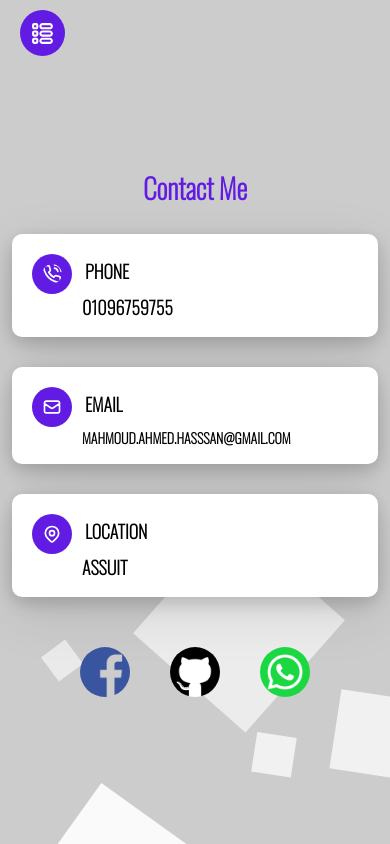
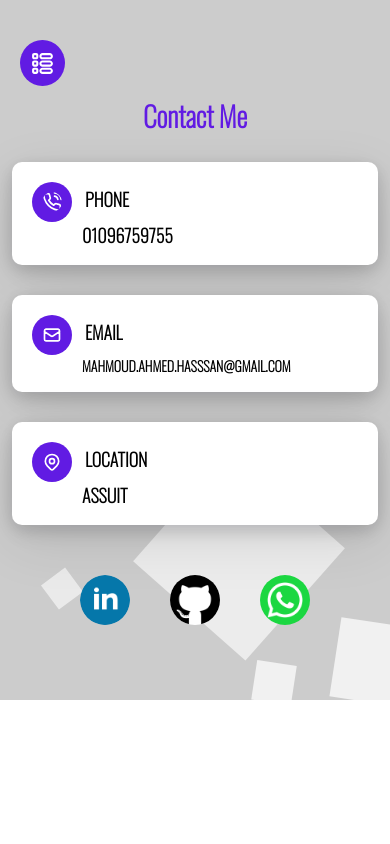
Before and after one commit to mahmoudahmedhassan/my-portfolio-, a React (Create React App) app: page /callME in a window 390 px wide. Built offline with nearby package versions, Linux system fonts and the light colour scheme.

Commit message:
added anew webs

```diff
--- a/src/App.js
+++ b/src/App.js
@@ -8,7 +8,7 @@ import CallME from "./pages/call me/CallME.js";
 import { BrowserRouter as Router, Route } from "react-router-dom";
 function App() {
   return (
-    <div className="App ">
+    <div className="App">
             <div className='animation-area' >
                <ul className="box-area">
               <li></li>
@@ -19,10 +19,11 @@ function App() {
               <li></li>
             </ul>
             </div>
+
         <Router>
 
         <Sidebar />
-        <div className="pages">
+        {/* <div className="pages"> */}
 
           <Route exact path="/">
             <Home />
@@ -43,7 +44,7 @@ function App() {
           <Route path="/callME">
             <CallME />
           </Route>
-        </div>
+        {/* </div> */}
       </Router>
     </div>
   );
--- a/src/Components/Sidbar/sidebar.css
+++ b/src/Components/Sidbar/sidebar.css
@@ -1,10 +1,11 @@
-
 
 .main {
   margin-top: 10px;
-  height: 100vh;
-  position:fixed;
+  position:absolute;
   z-index: 9999;
+  left: 0;
+  top: 30px;
+
 }
 .consrol_btn {
   position: relative;
@@ -32,7 +33,7 @@
   flex-direction: column;
   justify-content: space-between;
   width: 5rem;
-  height: 80vh;
+  height: 80%;
   position: relative;
   background-color: var(--main-color);
   color: #fff;
@@ -50,7 +51,7 @@
   flex-direction: column;
   justify-content: space-between;
   width: 5rem;
-  height: 80vh;
+  height: 80%;
   position: relative;
   background-color: var(--main-color);
   color: #fff;
--- a/src/index.css
+++ b/src/index.css
@@ -42,10 +42,9 @@ a:hover{
 	text-decoration:none;
 }
 
-.pages{
-   height: auto;
+.App{
+  height: auto;
   background-color: var(--very-dark);
-  /* background-color: rgb(204, 204, 204); */
   z-index: 1;
   display: flex;
   justify-content:center;
@@ -64,10 +63,11 @@ body::-webkit-scrollbar-thumb{
    }
 .App{
 	position: relative;
+	min-height:100vh;
 }
 .animation-area {
 	width: 100%;
-	height: 100vh;
+	min-height:100vh;
 	position: absolute; ;
  }
 .box-area {
@@ -139,13 +139,13 @@ body::-webkit-scrollbar-thumb{
 
 
 @media (max-width:600px){
-	.pages{
-		width: 100vw;
-		/* height: auto; */
+	.App{
+		/* width: 100vw; */
+		min-height: 100vw;
 		background-color: var(--very-dark);
-		z-index: 1;
-		display: flex;
+		/* z-index: 1; */
+		/* display: flex;
 		justify-content:center;
-		align-items:center;
+		align-items:center; */
 	  }
 }
--- a/src/pages/call me/CallME.js
+++ b/src/pages/call me/CallME.js
@@ -4,14 +4,11 @@ import { Container, Row, Col } from "react-bootstrap";
 import { motion } from "framer-motion";
 
 import { FiPhoneCall } from "react-icons/fi";
-import { HiOutlineMail } from "react-icons/hi";
-import { HiOutlineLocationMarker } from "react-icons/hi";
+import { HiOutlineMail, HiOutlineLocationMarker} from "react-icons/hi";
 
-import facebook from "../../SVG/facebook.png";
+import linkedin from "../../SVG/linkedin-pngrepo-com.png";
 import github from "../../SVG/github-sign.png";
 import whatsapp from "../../SVG/whatsapp.png";
-// import phone from "../../SVG/phone-call.png";
-
 
 function CallME() {
   return (
@@ -58,8 +55,8 @@ function CallME() {
         <div className="social-media">
           <ul>
             <li>
-              <a href="https://www.facebook.com/show9595/" target="_blank" rel="noopener noreferrer">
-                  <img src={facebook} alt="" height="50px" width="50px" />
+              <a href="https://linkedin.com/in/mahmoud-ahmed-85a3b5197" target="_blank" rel="noopener noreferrer">
+                  <img src={linkedin} alt="" height="50px" width="50px" />
               </a>
             </li>
 
--- a/src/pages/call me/callme.css
+++ b/src/pages/call me/callme.css
@@ -6,7 +6,7 @@
     justify-content:center;
     align-items:center;
     width: 100%;
-    height:100vh;
+    min-height:700px;
     position: relative;
     z-index: 999;
 }
--- a/src/pages/home/Home.js
+++ b/src/pages/home/Home.js
@@ -7,7 +7,8 @@ function Home() {
     <motion.div
       initial={{ y: 1000 }}
       animate={{ y:0 }}
-      transition={{ type: "spring", duration:1 }}
+      transition={{ type: "spring", duration:1 }
+    }
     >
       <div className="home">
         <div className="introduction">
@@ -20,6 +21,7 @@ function Home() {
         <div className="hey">
           <h1>HEY!</h1>
         </div>
+
       </div>
     </motion.div>
   );
--- a/src/pages/home/home.css
+++ b/src/pages/home/home.css
@@ -5,9 +5,12 @@
   justify-content: center;
   align-items: center;
   flex-direction: column;
-  margin: auto;
   color: #fff;
-  height: 100vh;
+  width: 100%;
+  min-height:700;
+  position: relative;
+  z-index: 999;
+  margin: 250px 0 250px 0;
 }
 
 .introduction .introduction-name {
--- a/src/pages/my work/work.css
+++ b/src/pages/my work/work.css
@@ -44,11 +44,14 @@
   border: none;
   padding: 10px;
   border-radius: 30px;
-  width: 150px;
+  width: 100px;
   background: var(--main-color);
   color: #fff;
   opacity: 0;
   transition: 0.3s;
+}
+.show-demo{
+  margin: 10px;
 }
 .overlay .caption {
   opacity: 0;
@@ -69,6 +72,12 @@
   width: 100%;
   border-radius: 20px;
 }
+
+.buttons-demo{
+  display: flex;
+  justify-content: space-around;
+  align-items: center;
+}
 @media (min-width: 425px) and (max-width: 767.98px) {
   .my-work {
     width: 80%;
--- a/src/pages/profile/profile.css
+++ b/src/pages/profile/profile.css
@@ -3,7 +3,7 @@
   align-items: center;
   margin: 30px 0;
   color: #fff;
-  height: 100vh;
+  min-height: 700px;
  }
 .column-reverse {
   display: flex;
--- a/src/pages/sikles/sikles.css
+++ b/src/pages/sikles/sikles.css
@@ -5,7 +5,7 @@
     justify-content:center;
     align-items:center;
     width: 100%;
-    height: 100vh;
+    min-height: 700px;
  }
 .card{
     box-shadow: rgba(17, 17, 26, 0.1) 0px 4px 16px, rgba(17, 17, 26, 0.1) 0px 8px 24px, rgba(17, 17, 26, 0.1) 0px 16px 56px;    width: 60%;
@@ -27,7 +27,8 @@
 }
 
 .sikles h1{
-    margin-bottom: 30px;
+
+    margin: 80px;
     text-align:center;
     font-family: 'Oswald', sans-serif;
     text-transform: capitalize;
```
Also changed, not shown: src/pages/my work/Work.js (+46 -6 lines), src/SVG/hdomy.jfif (added), src/SVG/linkedin-pngrepo-com.png (added).
